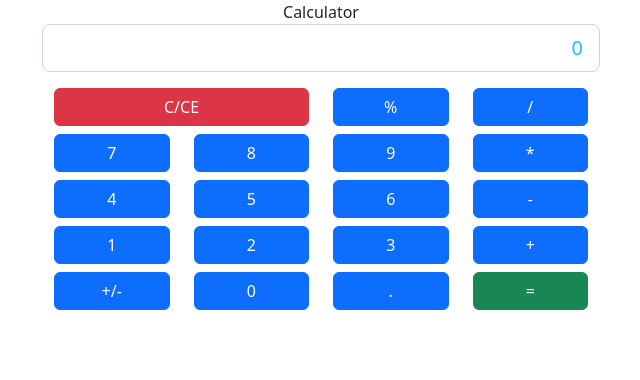
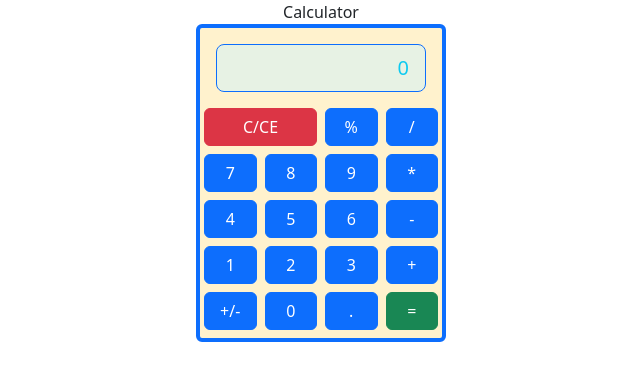
Before and after one commit to Roman-cas88/new-calculator, a React (Create React App) app: page / in a window 1280 px wide. Shown: the top 380 px of the page, without its empty margins (319-959 px from the left). Built offline with nearby package versions, Linux system fonts and the light colour scheme.

Commit message:
Update Calculator.jsx

```diff
--- a/src/Components/Calculator.jsx
+++ b/src/Components/Calculator.jsx
@@ -60,74 +60,80 @@ export const Calculator = () => {
         return <Button value={props.name} variant={props.variant} onClick={props.function} className='w-100'>{props.name}</Button>
     }
   return (
-    <Container className='w-50'>
-        <Row className='mb-3'>
-            <input type="text" className='form-control form-control-lg text-info' value={value} onChange={(e)=>setValue(e.target.value)}/>
+    <Container style={{backgroundColor:"rgba(255,230,156,0.5)", maxWidth:"250px"}} className='border border-4 border-primary rounded'>
+        <Row className='mx-1 my-3 '>
+            <input
+                style={{backgroundColor:"rgba(207,244,252,0.5)"}}
+                type="text"
+                className='form-control form-control-lg text-info border-primary'
+                value={value}
+                onChange={(e)=>setValue(e.target.value)}
+            />
         </Row>
         <Row className='mb-2'>
-            <Col md={3} lg={6}>
+            <Col className='px-1' xs={6} sm={6} md={6} lg={6}>
                 <CustomBotton name="C/CE" variant={"danger"} function={clearFunction}/>
             </Col>
-            <Col>
+            <Col className='px-1' xs={3} sm={3} md={3} lg={3}>
                 <CustomBotton name="%" function={percentFunction}/>
             </Col>
-            <Col>
+            <Col className='px-1' xs={3} sm={3} md={3} lg={3}>
                 <CustomBotton name="/" function={(e) => clickFunction(e)} />
             </Col>
         </Row>
         <Row className='mb-2'>
-            <Col>
+            <Col className='px-1' xs={3} sm={3} md={3} lg={3}>
                 <CustomBotton name="7" function={(e) => clickFunction(e)} />
             </Col>
-            <Col>
+            <Col className='px-1' xs={3} sm={3} md={3} lg={3}>
                 <CustomBotton name="8" function={(e) => clickFunction(e)} />
             </Col>
-            <Col>
+            <Col className='px-1' xs={3} sm={3} md={3} lg={3}>
                 <CustomBotton name="9" function={(e) => clickFunction(e)} />
             </Col>
-            <Col>
+            <Col className='px-1' xs={3} sm={3} md={3} lg={3}>
                 <CustomBotton name="*" function={(e) => clickFunction(e)} />
             </Col>
         </Row>
         <Row className='mb-2'>
-            <Col>
+            <Col className='px-1' xs={3} sm={3} md={3} lg={3}>
                 <CustomBotton name="4" function={(e) => clickFunction(e)} />
             </Col>
-            <Col>
+            <Col className='px-1' xs={3} sm={3} md={3} lg={3}>
                 <CustomBotton name="5" function={(e) => clickFunction(e)} />
             </Col>
-            <Col>
+            <Col className='px-1' xs={3} sm={3} md={3} lg={3}>
                 <CustomBotton name="6" function={(e) => clickFunction(e)} />
             </Col>
-            <Col>
+            <Col className='px-1' xs={3} sm={3} md={3} lg={3}>
                 <CustomBotton name="-" function={(e) => clickFunction(e)} />
             </Col>
         </Row>
         <Row className='mb-2'>
-            <Col>
+            <Col className='px-1' xs={3} sm={3} md={3} lg={3}>
                 <CustomBotton name="1" function={(e) => clickFunction(e)} />
             </Col>
-            <Col>
+            <Col className='px-1' xs={3} sm={3} md={3} lg={3}>
                 <CustomBotton name="2" function={(e) => clickFunction(e)} />
             </Col>
-            <Col>
+            <Col className='px-1' xs={3} sm={3} md={3} lg={3}>
                 <CustomBotton name="3" function={(e) => clickFunction(e)} />
             </Col>
-            <Col>
+            <Col className='px-1' xs={3} sm={3} md={3} lg={3}>
                 <CustomBotton name="+" function={(e) => clickFunction(e)} />
             </Col>
         </Row>
         <Row className='mb-2'>
-            <Col>
+            <Col className='px-1' xs={3} sm={3} md={3} lg={3}>
                 <CustomBotton name="+/-" function={convertFunction}/>
             </Col>
-            <Col>
+            <Col className='px-1' xs={3} sm={3} md={3} lg={3}>
                 <CustomBotton name="0" function={(e) => clickFunction(e)} />
             </Col>
-            <Col>
+            <Col className='px-1' xs={3} sm={3} md={3} lg={3}>
                 <CustomBotton name="." function={(e) => clickFunction(e)} />
             </Col>
-            <Col>
+            <Col className='px-1' xs={3} sm={3} md={3} lg={3}>
                 <CustomBotton name="=" variant={"success"} function={equalFunction} />
             </Col>
         </Row>
```
